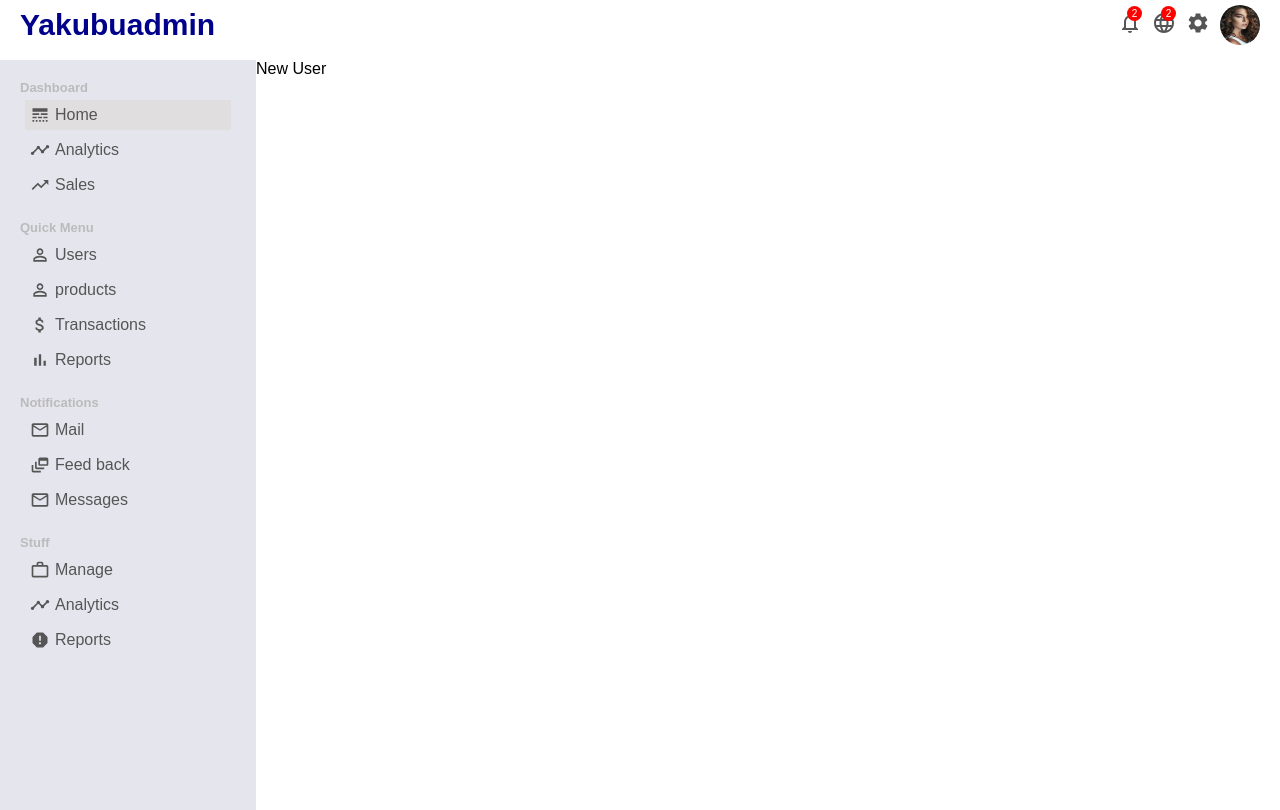
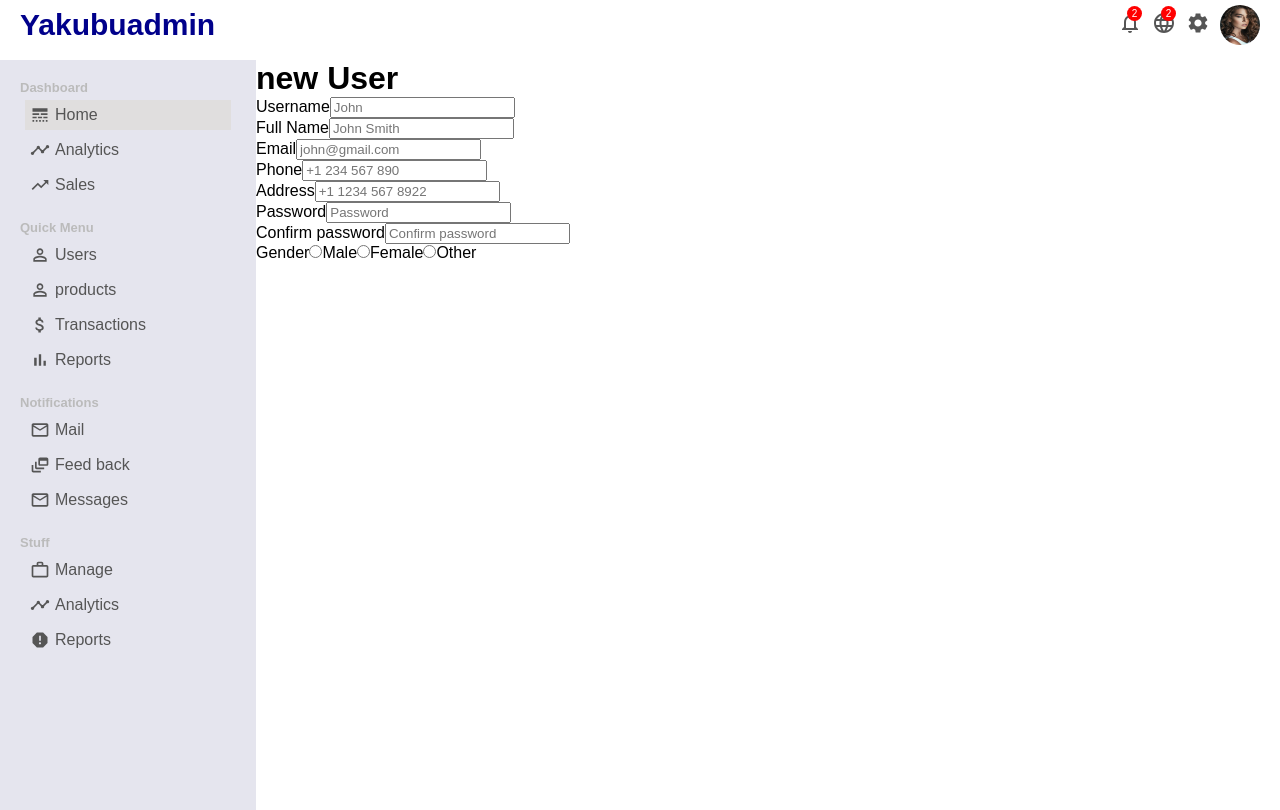
Before and after one commit to YakubuAmidu/admin, a React (Create React App) app: page /newUser in a window 1280 px wide. Built offline with nearby package versions, Linux system fonts and the light colour scheme; a web font is replaced by a local one.

Commit message:
Initial commit

```diff
--- a/src/pages/NewUser/NewUser.jsx
+++ b/src/pages/NewUser/NewUser.jsx
@@ -4,7 +4,55 @@ import './NewUser.css';
 export default function NewUser(){
     return (
         <div className="newUser">
-            New User
+            <h1 className="newUserTitle">new User</h1>
+            <form className="newUserForm">
+                <div className="newUserItem">
+                    <label>Username</label>
+                    <input type="text" placeholder="John" className="usernameInput" />
+                </div>
+
+                <div className="newUserItem">
+                    <label>Full Name</label>
+                    <input type="text" placeholder="John Smith" className="usernameInput" />
+                </div>
+
+                <div className="newUserItem">
+                    <label>Email</label>
+                    <input type="email" placeholder="john@gmail.com" className="usernameInput" />
+                </div>
+
+                <div className="newUserItem">
+                 <label>Phone</label>
+                 <input type="phone" placeholder="+1 234 567 890" className="newUserInput" />
+                </div>
+
+                <div className="newUserItem">
+                 <label>Address</label>
+                 <input type="address" placeholder="+1 1234 567 8922" className="newUserInput" />
+                </div>
+
+                <div className="newUserItem">
+                 <label>Password</label>
+                 <input type="password" placeholder="Password" className="newUserInput" />
+                </div>
+
+                <div className="newUserItem">
+                    <label>Confirm password</label>
+                    <input type="password" placeholder="Confirm password" className="newUserInput" />
+                </div>
+
+                <div className="newUserItem">
+                 <div className="newUserGender">
+                  <label>Gender</label>
+                  <input type="radio" name="gender" id="male" value="male" className="newUserInput" />
+                  <label for="male">Male</label>
+                 <input type="radio" name="gender" id="female" value="female" className="newUserInput" />
+                 <label for="female">Female</label>
+                 <input type="radio" name="gender" id="other" value="other" className="newUserInput" />
+                 <label for="other">Other</label>
+                 </div>
+                </div>
+            </form>
         </div>
     );
 }
```
